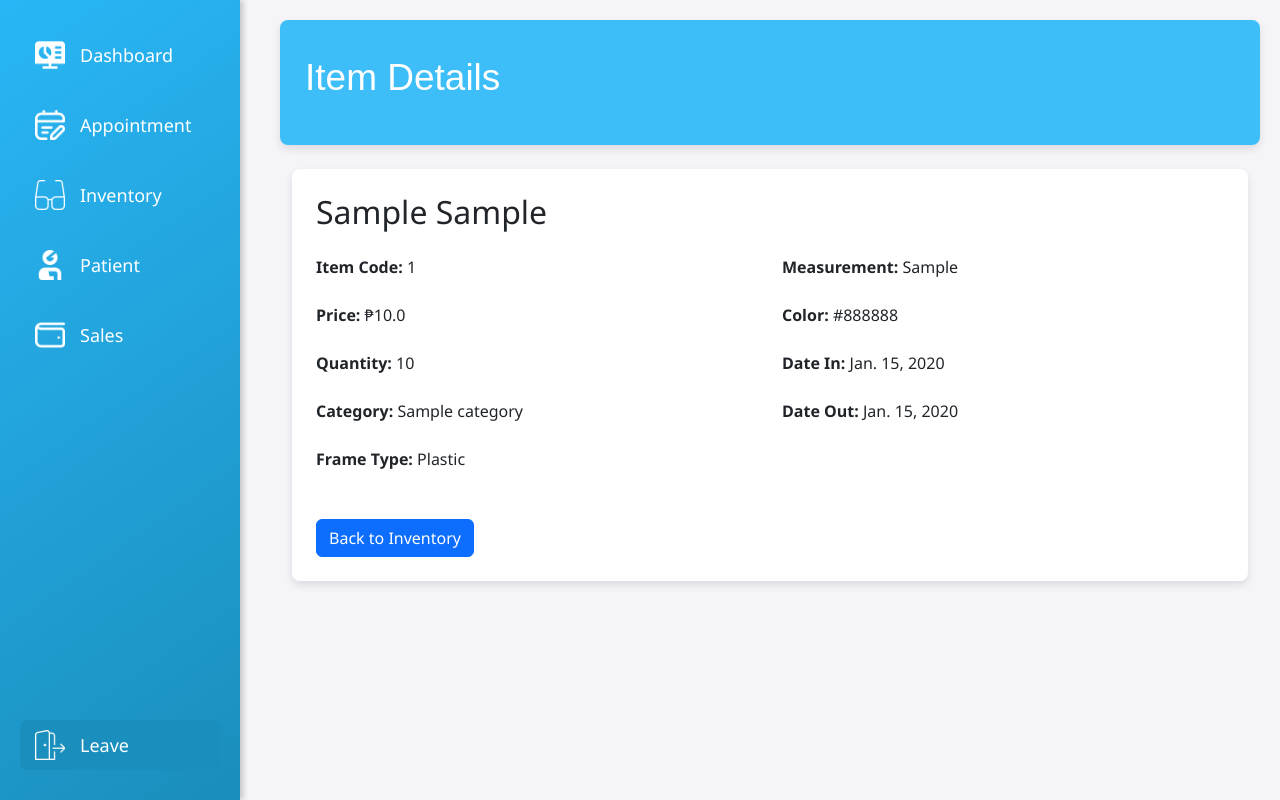
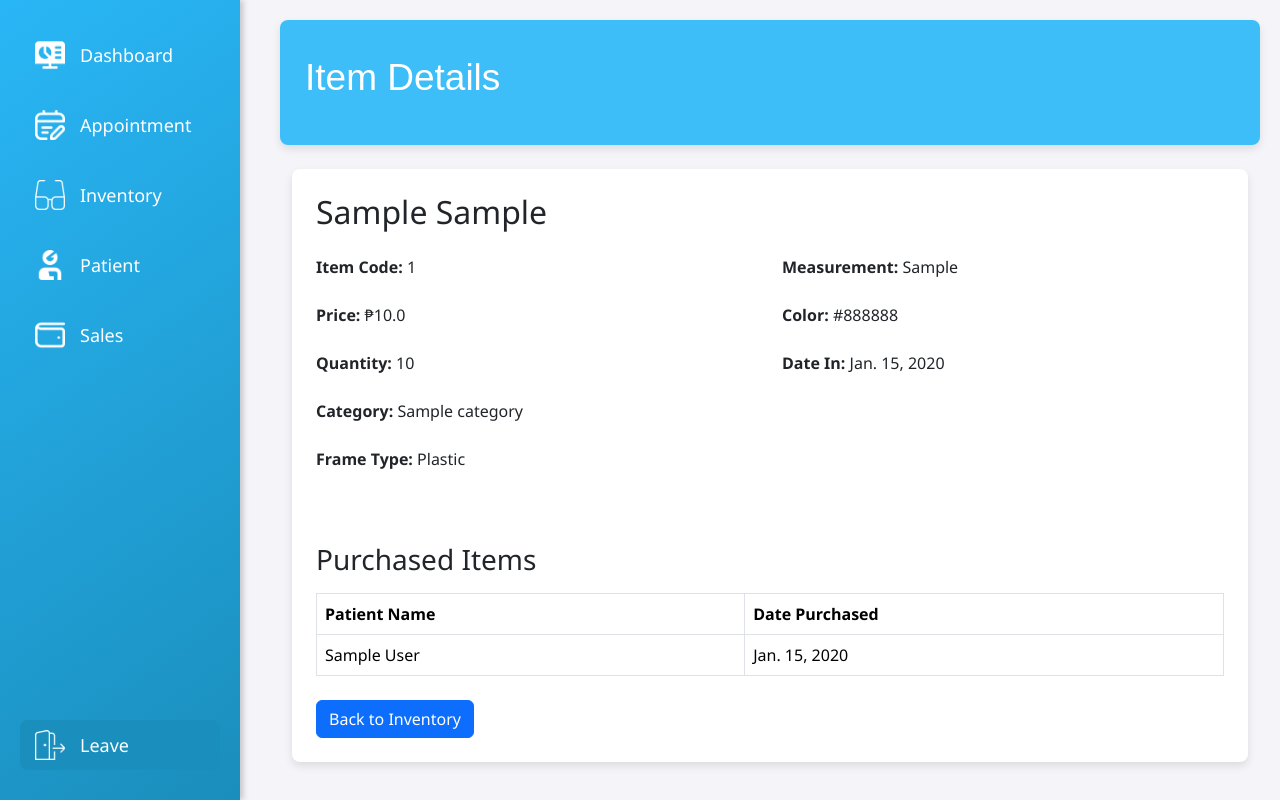
Before and after one commit to hrly-chavez/ruiz_clinic, a Django app: page /view_item/1/ in a window 1280 px wide. Run offline with Django 5.2, Linux system fonts and the light colour scheme; tables that the repository leaves empty hold one stand-in row (values such as "Sample post"); parts of the project's set-up code (start-up, migrations or seed data) failed here and were passed over.

Commit message:
LatestCode

```diff
--- a/ruiz_clinic/templates/clinic/Inventory/view_item.html
+++ b/ruiz_clinic/templates/clinic/Inventory/view_item.html
@@ -31,24 +31,20 @@
 
                 <div class="mb-3">
                     <label class="form-label"><strong>Category:</strong></label>
-
                     {% if item.item_category_id %}
                         {{ item.item_category_id.item_category_name }}
                     {% else %}
                         <span class="text-muted">N/A</span>
                     {% endif %}
-
                 </div>
 
                 <div class="mb-3">
                     <label class="form-label"><strong>Frame Type:</strong></label>
-
                     {% if item.item_frame_type_id %}
                         {{ item.item_frame_type_id.item_frame_type_name }}
                     {% else %}
                         <span class="text-muted">N/A</span>
                     {% endif %}
-
                 </div>
             </div>
 
@@ -56,49 +52,57 @@
                 <!-- Additional Details -->
                 <div class="mb-3">
                     <label class="form-label"><strong>Measurement:</strong></label>
-
                     {% if item.item_measurement %}
                         {{ item.item_measurement }}
                     {% else %}
                         <span class="text-muted">N/A</span>
                     {% endif %}
-
                 </div>
 
                 <div class="mb-3">
                     <label class="form-label"><strong>Color:</strong></label>
-
                     {% if item.item_color %}
                         {{ item.item_color }}
                     {% else %}
                         <span class="text-muted">N/A</span>
                     {% endif %}
-
                 </div>
 
                 <div class="mb-3">
                     <label class="form-label"><strong>Date In:</strong></label>
-
                     {% if item.item_date_in %}
                         {{ item.item_date_in }}
                     {% else %}
                         <span class="text-muted">N/A</span>
                     {% endif %}
-
-                </div>
-
-                <div class="mb-3">
-                    <label class="form-label"><strong>Date Out:</strong></label>
-
-                        {% if item.item_date_out %}
-                            {{ item.item_date_out }}
-                        {% else %}
-                            <span class="text-muted">N/A</span>
-                        {% endif %}
-
                 </div>
             </div>
         </div>
+
+        <!-- Purchased Items Section -->
+        <h3 class="mt-5">Purchased Items</h3>
+        {% if patient_details %}
+            <table class="table table-bordered mt-3">
+                <thead>
+                    <tr>
+                        <th>Patient Name</th>
+                        <th>Date Purchased</th>
+                        <!-- <th>Date Out</th> If you want to display Date Out -->
+                    </tr>
+                </thead>
+                <tbody>
+                    {% for detail in patient_details %}
+                        <tr>
+                            <td>{{ detail.patient_name }}</td>
+                            <td>{{ detail.pur_date_purchased }}</td>
+                            <!-- <td>{{ detail.date_out }}</td> -->
+                        </tr>
+                    {% endfor %}
+                </tbody>
+            </table>
+        {% else %}
+            <p>No purchased items for this item yet.</p>
+        {% endif %}
 
         <!-- Action Buttons -->
         <div class="mt-4">
--- a/ruiz_clinic/views.py
+++ b/ruiz_clinic/views.py
@@ -1,47 +1,17 @@
 
-from django.contrib import messages
+from django.utils import timezone
 from django.shortcuts import render,redirect, get_object_or_404
 from .forms import *
-
-
+from datetime import datetime
 from django.http import HttpResponse, JsonResponse,Http404
-
-
-
-
-from django.http import HttpResponse, JsonResponse,Http404
-
-
-
-from django.http import JsonResponse
-from datetime import datetime, timedelta
-from django.utils.timezone import localtime
-from django.utils import timezone
 from django.urls import reverse
 from django.views.decorators.csrf import csrf_exempt
-from django.shortcuts import get_object_or_404
 from django.contrib import messages
+from django.db.models import Q
 import json
-# Create your views here.
 
 
 #_____________________________________DASHBOARD__________________________________________________________
-
-
-#_____________________________________DASHBOARD__________________________________________________________
-
-# def dashboard(request):
-#     # Get the selected date from the request or default to today
-#     selected_date = request.GET.get('selected_date', timezone.localdate())  # Default to today if no date is passed
-
-#     # Filter appointments for the selected date and future appointments from the current time
-#     appointments = Appointment.objects.filter(app_date=selected_date).order_by('app_time')
-
-#     return render(request, 'clinic/Dashboard/dashboard.html', {
-#         'appointments': appointments,
-#         'selected_date': selected_date,  # Pass the selected date to the template
-#     })
-
 
 def dashboard(request):
     # Get the selected date from the request or default to today
@@ -81,29 +51,7 @@ def update_appointment_status(request):
         return JsonResponse({'success': False, 'error': 'Invalid request method'})
 
 
-# @csrf_exempt
-# def delete_appointment_dashboard(request):
-#     if request.method == 'POST':
-#         try:
-#             data = json.loads(request.body)
-#             appointment_id = data.get('appointment_id')
-
-#             # Delete the appointment
-#             appointment = Appointment.objects.get(app_id=appointment_id)
-#             appointment.delete()
-
-#             return JsonResponse({'success': True})
-#         except Appointment.DoesNotExist:
-#             return JsonResponse({'success': False, 'error': 'Appointment not found'})
-#         except Exception as e:
-#             return JsonResponse({'success': False, 'error': str(e)})
-#     else:
-#         return JsonResponse({'success': False, 'error': 'Invalid request method'})
-
-
-
 #_____________________________________APPOINTMENT__________________________________________________________
-
 
 def appointment(request):
     # Fetch all appointment dates from the database
@@ -180,7 +128,6 @@ def view_appointment(request):
 
     return render(request, 'clinic/Appointment/view_appointment.html', context)
 
-
 def create_appointment(request):
     if request.method == 'POST':
         form = AppointmentForm(request.POST)
@@ -192,29 +139,6 @@ def create_appointment(request):
         form = AppointmentForm()
 
     return render(request, 'clinic/Appointment/create_appointment.html', {'form': form})
-
-
-# def create_appointment(request):
-#     if request.method == 'POST':
-#         form = AppointmentForm(request.POST)
-#         if form.is_valid():
-#             # Check if the time is within allowed range
-#             appointment_time = form.cleaned_data['app_time']
-#             if time(17, 30) <= appointment_time <= time(23, 59) or time(0, 0) <= appointment_time <= time(6, 0):
-#                 form.add_error("Appointments cannot be scheduled between 5:30 PM and 6:00 AM.")
-#             else:
-#                 form.save()
-#                 # Return JSON response for AJAX success
-#                 appointments = Appointment.objects.filter(app_date=form.cleaned_data['app_date'])
-#                 appointment_data = list(appointments.values('app_fname', 'app_lname', 'app_time', 'app_status'))
-#                 return JsonResponse({'success': True, 'appointments': appointment_data})
-#         # If form has errors, include errors in response
-#         return JsonResponse({'success': False, 'errors': form.errors})
-#     else:
-#         form = AppointmentForm()
-
-#     return render(request, 'clinic/Appointment/view_appointment.html', {'form': form})
-
 
 def edit_appointment(request):
     if request.method == 'POST':
@@ -264,55 +188,6 @@ def delete_appointment(request):
             return JsonResponse({'success': False, 'error': str(e)})
     return JsonResponse({'success': False, 'error': 'Invalid request'})
 
-#pinaka latest nga delete
-# @csrf_exempt
-# def delete_appointment(request):
-#     if request.method == 'POST':
-#         try:
-#             # Parse JSON data
-#             data = json.loads(request.body)
-#             appointment_id = data.get('appointment_id')
-
-#             if not appointment_id:
-#                 return JsonResponse({'success': False, 'error': 'Appointment ID is missing'})
-
-#             # Retrieve and delete the appointment
-#             appointment = get_object_or_404(Appointment, pk=appointment_id)
-#             appointment.delete()
-
-#             return JsonResponse({'success': True})
-#         except Appointment.DoesNotExist:
-#             return JsonResponse({'success': False, 'error': 'Appointment not found'})
-#         except Exception as e:
-#             return JsonResponse({'success': False, 'error': str(e)})
-#     return JsonResponse({'success': False, 'error': 'Invalid request'})
-
-# def appointment(request):
-#     if request.method == 'POST':
-#         # Handle form submission from the modal
-#         form = AppointmentForm(request.POST)
-#         if form.is_valid():
-#             form.save()
-#             return redirect('appointment')  # Redirect to the same page after saving
-#     else:
-#         # Display the page with appointments
-#         form = AppointmentForm()
-
-#     # Fetch all appointments sorted by date and time
-#     appointments = Appointment.objects.all().order_by('app_date', 'app_time')
-#     return render(request, 'clinic/Appointment/appointment.html', {'form': form, 'appointments': appointments})
-
-# def get_appointments(request):
-#     # Fetch appointments sorted by date and time
-#     appointments = Appointment.objects.all().order_by('app_date', 'app_time')
-#     events = []
-#     for appointment in appointments:
-#         events.append({
-#             'title': f"{appointment.app_fname} {appointment.app_lname}",
-#             'start': f"{appointment.app_date}T{appointment.app_time}",
-#             'status': appointment.app_status,  # Custom field to handle color logic
-#         })
-#     return JsonResponse(events, safe=False)
 #_____________________________________INVENTORY__________________________________________________________
 
 def inventory(request):
@@ -329,7 +204,6 @@ def add_item(request):
         form = ItemForm()
     return render(request, 'clinic/Inventory/add_item.html', {'form': form})
 
-
 def delete_item(request, item_id):
     item = get_object_or_404(Item, pk=item_id)  # Fetch the item by id
     if request.method == 'POST':
@@ -338,9 +212,31 @@ def delete_item(request, item_id):
     return redirect('inventory')
 
 def view_item(request, item_id):
+    # Fetch the item by its ID
+    item = get_object_or_404(Item, pk=item_id)
 
-    item = get_object_or_404(Item, item_code=item_id)  # Using item_code as the primary key
-    return render(request, 'clinic/Inventory/view_item.html', {'item': item})
+    # Get all purchases of this item (if any)
+    purchased_items = Purchased_Item.objects.filter(item_code=item)
+
+    # Prepare patient details
+    patient_details = []
+    for purchased_item in purchased_items:
+        patient_name = f"{purchased_item.patient_id.patient_fname} {purchased_item.patient_id.patient_lname}"
+        date_out = item.item_date_out  # Assuming item date_out should be shown for all purchased items
+        patient_details.append({
+            'patient_name': patient_name,
+            'date_out': date_out,
+            'pur_date_purchased': purchased_item.pur_date_purchased,
+        })
+
+    # Pass these details to the template
+    context = {
+        'item': item,
+        'patient_details': patient_details,  # List of patient details
+    }
+
+    return render(request, 'clinic/Inventory/view_item.html', context)
+
 
 #_________________________________________PATIENT________________________________________________________
 
@@ -398,14 +294,23 @@ def add_purchased_item(request, patient_id):
 
     if request.method == 'POST':
         if purchased_item_form.is_valid() and payment_form.is_valid():
-            # Save payment first
-            payment = payment_form.save()
+            purchased_item = purchased_item_form.save(commit=False)
+            item = purchased_item.item_code  # Get the item selected for purchase
 
-            # Save purchased item with the created payment and patient
-            purchased_item = purchased_item_form.save(commit=False)
+            # Retrieve the item price and set the payment amount
+            item_price = item.item_price
+            payment = payment_form.save(commit=False)
+            payment.payment_to_be_payed = item_price  # Assign the item price as total amount to pay
+
+            # Save payment and purchased item
+            payment.save()
             purchased_item.payment_id = payment
             purchased_item.patient_id = patient
             purchased_item.save()
+
+            # Update the 'date out' field for the purchased item
+            item.date_out = now()  # Assuming you have a field date_out
+            item.save()
 
             messages.success(request, "Item and payment added successfully!")
             return redirect('patient_detail', patient_id=patient_id)
@@ -418,10 +323,23 @@ def add_purchased_item(request, patient_id):
         'patient': patient,
     })
 
+
 def item_search(request):
-    query = request.GET.get('q', '')
-    items = Item.objects.filter(item_brand__icontains=query)[:10]  # Limit the number of items returned
-    results = [{'id': item.item_code, 'text': f'{item.item_brand} - {item.item_model}'} for item in items]
+    query = request.GET.get('q', '').strip()  # Retrieve and strip the search query
+    items = Item.objects.filter(
+        Q(item_category_id__item_category_name__icontains=query) |  # Search in the Item Category name
+        Q(item_brand__icontains=query) |  # Search in the Item brand
+        Q(item_model__icontains=query) |  # Search in the Item model
+        Q(item_frame_type_id__item_frame_type_name__icontains=query)  # Search in the Item Frame Type name
+    )[:10]  # Limit the number of items returned
+
+    results = [
+        {
+            'id': item.item_code,
+            'text': f'{item.item_category_id} | {item.item_brand} | {item.item_model} | {item.item_frame_type_id}'
+        }
+        for item in items
+    ]
     return JsonResponse({'items': results})
 
 def item_price(request):
```
Lines whose indentation alone changed are shown as unchanged.
